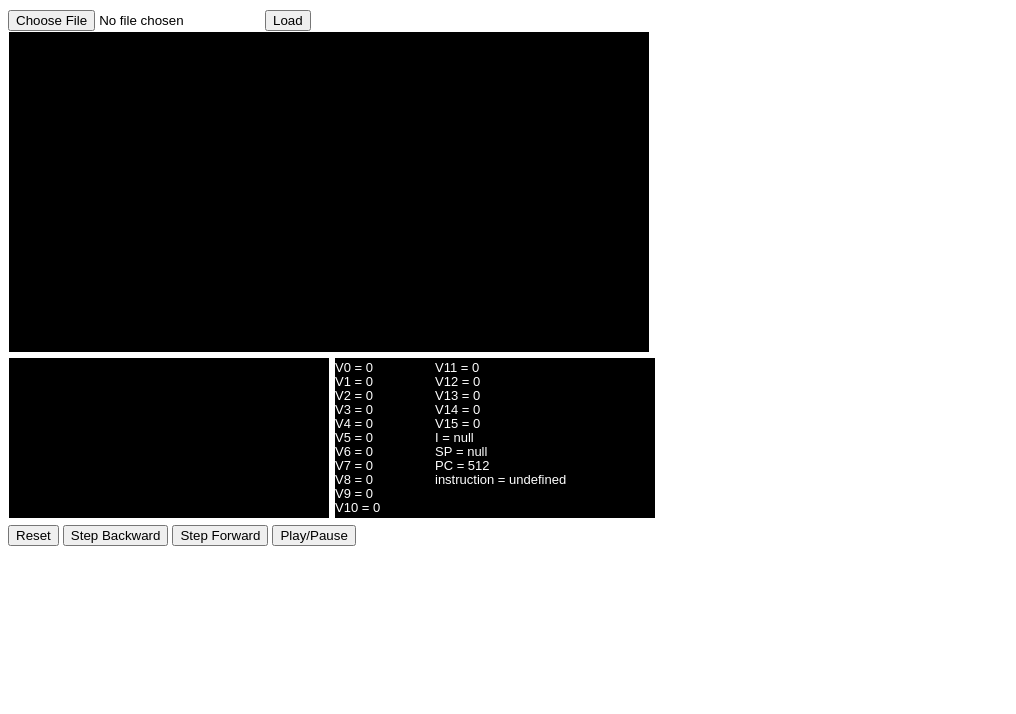
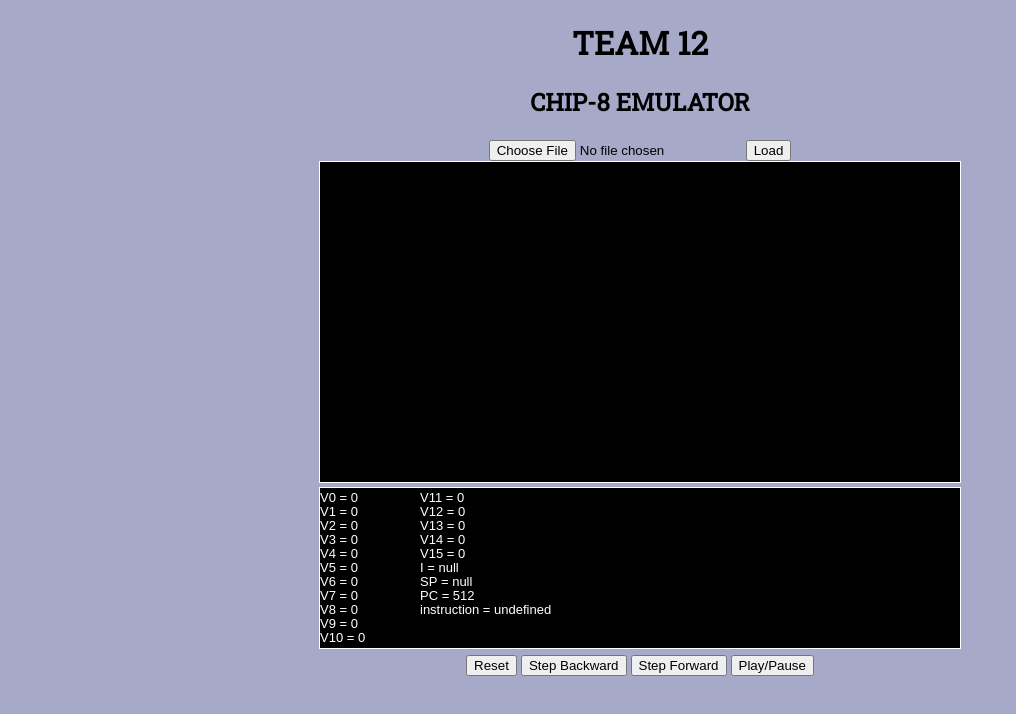
Before and after one commit to zubayerkader/Chip8-emulator-and-game, a website: page index.html in a window 1280 px wide. Shown: the whole page, without its empty margins (0-1016 px from the left). Drawn offline with Linux system fonts and the light colour scheme.

Commit message:
Added background colors, heading and centralized the emulator

```diff
--- a/index.html
+++ b/index.html
@@ -5,9 +5,16 @@
         <link href="https://fonts.googleapis.com/css?family=Roboto+Slab" rel="stylesheet">
         <link href="styles/style.css" rel="stylesheet" type="text/css">
         <title>CMPT 276</title>
+		<style>
+			body {  background-color: #A6A9C8;		}
+
+		</style>
 
     </head>
-    <body>
+    <center><body>
+
+		<h1>TEAM 12</h1>
+		<h2>CHIP-8 EMULATOR</h2>
 
         <form>
             <input type="file" id="file" name="file">
@@ -20,11 +27,7 @@
             </canvas>
         </div>
 
-        <canvas id="Memory" width="320" height="160">
-            Get a better browser that supports HTML5
-        </canvas>
-
-        <canvas id="Registers" width="320" height="160">
+        <canvas id="Registers" width="640" height="160">
             Get a better browser that supports HTML5
         </canvas>
 
@@ -41,5 +44,6 @@
         <script src = "scripts/chip8.js"></script>
         <script src = "scripts/render.js"></script>
         <script src = "scripts/main.js"></script>
-    </body>
+
+    </body></center>
 </html>
```
Also changed, not shown: Automated Testing/opcodes.js (+0 -12 lines).
